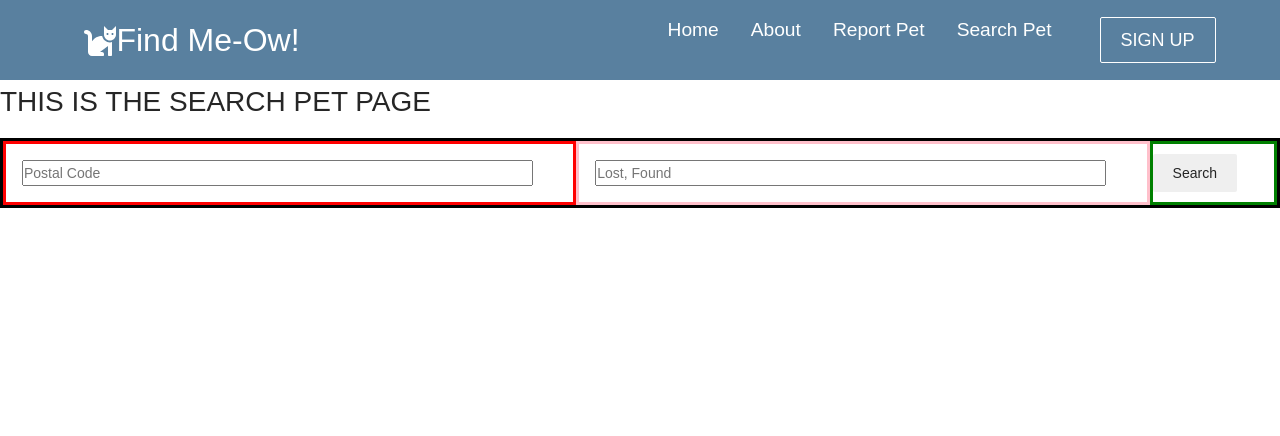
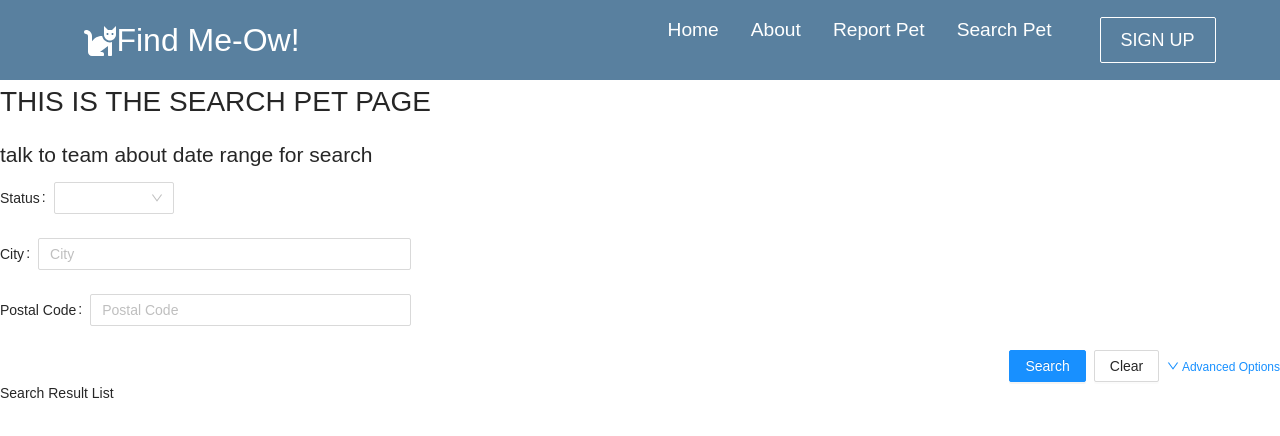
Before and after one commit to WalidDouri/FinalProject_Find_Meow, a React (Create React App) app in the folder frontend/: page /search-pet in a window 1280 px wide. Shown: the top 436 px of the page. Built offline with nearby package versions, Linux system fonts and the light colour scheme.

Commit message:
Additional work for searchform

```diff
--- a/frontend/src/Pages/SearchPet.jsx
+++ b/frontend/src/Pages/SearchPet.jsx
@@ -1,13 +1,15 @@
 import React from 'react'
 import SearchForm from '../components/SearchForm'
-
+// import '../SearchForm.scss'
 
 export default function ReportPet() {
   return (
     <div>
       {/* <Navbar /> */}
       <h1>THIS IS THE SEARCH PET PAGE</h1>
+      <h2> talk to team about date range for search</h2>
       <SearchForm />
+      <div className="search-result-list">Search Result List</div>
     </div>
   )
 }
--- a/frontend/src/components/SearchForm.jsx
+++ b/frontend/src/components/SearchForm.jsx
@@ -1,58 +1,129 @@
-import React, { useRef } from 'react'
-import './SearchForm.scss';
-
-
-import Container from 'react-bootstrap/Container'
-import Form from 'react-bootstrap/Form'
-import Button from 'react-bootstrap/Button'
+import React, { useState, useEffect } from 'react';
+import axios from 'axios';
+import { Form, Row, Col, Input, Button, Select } from 'antd';
+import { DownOutlined, UpOutlined } from '@ant-design/icons';
 
 
 
-export default function SearchForm() {
-  const postalCodeRef = useRef();
-  const statusRef = useRef();
-  // const emailRef = useRef();
-  // const pwRef = useRef();
-  const handleSubmit = (e) => {
-    e.preventDefault()
-    console.log(`this is postal code------>`, postalCodeRef.current.value)
-    console.log("===============================")
-    console.log(`this is status ----->`, statusRef.current.value)
-  }
+
+export default function SearchForm () {
+  const [expand, setExpand] = useState(false);
+  const [form] = Form.useForm();
+  const [catForm, setCatForm] = useState(null);
+  const [pure, setPure] = useState({});
+
+    // useEffect(() => {
+    //         axios.get(`http://localhost:3001/api/search?last_seen_city=${pure.last_seen_city}&status=${pure.status}&last_seen_postal_code=${pure.last_seen_postal_code}`)
+    //         .then(res => setCatForm(res.data.total))
+    //         .catch(error => {
+    //           this.setState({ errorMessage: error.toString() });
+    //           console.error('There was an error!', error);
+    //       });
+    // }, []);
+
+  const { Option } = Select;
+
+  const getFields = () => {
+    const count = expand ? 10 : 6;
+    const children = [];
+
+    // for (let i = 0; i < count; i++) {
+      children.push(
+        <Col span={8} >
+          {/* key={i} */}
+          <Form.Item
+            name= "status"
+            label='Status'
+          >
+            <Select defaultValue="" style={{ width: 120 }}allowClear name= "status">
+                <Option value="lost">Lost</Option>
+                <Option value="found">Found/Stray</Option>
+            </Select>
+
+          </Form.Item>
+
+          <Form.Item
+            name="last_seen_city"
+            label="City"
+          >
+            <Input placeholder="City" name="last_seen_city" />
+          </Form.Item>
+
+          <Form.Item
+            name="last_seen_postal_code"
+            label="Postal Code"
+          >
+            <Input placeholder="Postal Code" name="last_seen_postal_code" />
+          </Form.Item>
+
+        </Col>,
+      );
+    // }
+
+    return children;
+  };
+
+  const onFinish = (values) => {
+    setPure(values);
+
+    console.log('Received values of form: ', values);
+
+    return axios.get(`http://localhost:3001/api/search?last_seen_city=${pure.last_seen_city}&status=${pure.status}&last_seen_postal_code=${pure.last_seen_postal_code}`)
+        .then(res => setCatForm(res.data.total))
+        .catch(error => {
+          this.setState({ errorMessage: error.toString() });
+          console.error('There was an error!', error);
+          });
+
+  };
 
   return (
-    <div>
-      <Container className="search-page">
-        <Form onSubmit={handleSubmit} className="form">
-          <Form.Group className="form-left">
-            <Form.Control
-              className="form-input"
-              placeholder="Postal Code"
-              aria-label="Location"
-              aria-describedby="basic-addon2"
-              ref={postalCodeRef}
-            />
-          </Form.Group>
-          <Form.Group className="form-center">
-            <Form.Control
-              className="form-input"
-              placeholder="Lost, Found"
-              aria-label="Status"
-              aria-describedby="basic-addon2"
-              ref={statusRef}
-            />
-          </Form.Group>
-          <Form.Group className="form-right">
-            <Button
-              variant="outline-secondary"
-              id="button-addon2"
-              type="submit"
-            >
-              Search
-            </Button>
-          </Form.Group>
-        </Form>
-      </Container>
-    </div>
+    <Form
+      form={form}
+      name="advanced_search"
+      className="ant-advanced-search-form"
+      onFinish={onFinish}
+    >
+      <Row gutter={24}>{getFields()}</Row>
+      <Row>
+        <Col
+          span={24}
+          style={{
+            textAlign: 'right',
+          }}
+        >
+          <Button type="primary" htmlType="submit" >
+            Search
+          </Button>
+          <Button
+            style={{
+              margin: '0 8px',
+            }}
+            onClick={() => {
+              form.resetFields();
+            }}
+          >
+            Clear
+          </Button>
+          <a
+            style={{
+              fontSize: 12,
+            }}
+            onClick={() => {
+              setExpand(!expand);
+            }}
+          >
+            {expand ? <UpOutlined /> : <DownOutlined />} Advanced Options
+          </a>
+        </Col>
+      </Row>
+    </Form>
   );
-}
+};
+
+// export default SearchForm(
+//   <div>
+//     <SearchForm />
+//     <div className="search-result-list">Search Result List</div>
+//   </div>
+// );
--- a/frontend/src/components/SearchForm.scss
+++ b/frontend/src/components/SearchForm.scss
@@ -1,54 +1,17 @@
-// div {
-//   .hello {
-//     display: flex;
-//     justify-content: center;
-//     color: blueviolet;
-//     border: cadetblue;
-//     border-style: solid;
-//     padding: 20px;
-//     margin: 20px;
-//   }
+[data-theme="compact"] .ant-advanced-search-form,
+.ant-advanced-search-form {
+  padding: 24px;
+  background: #fbfbfb;
+  border: 1px solid #d9d9d9;
+  border-radius: 2px;
+}
 
-//   .hi {
-//     justify-content: center;
-//   }
+[data-theme="compact"] .ant-advanced-search-form .ant-form-item,
+.ant-advanced-search-form .ant-form-item {
+  display: flex;
+}
 
-// }
-.search-page {
-  border: 3px solid black;
-  display: flex;
-  width: 100vw;
-
-
-  .form {
-    display: flex;
-    width: 100%;
-    justify-content: space-between;
-  }
-
-  .form-center {
-    width: 45%;
-    border: 3px pink solid;
-  }
-
-  .form-left {
-    width: 45%;
-    border: 3px red solid;
-  }
-
-  .form-right {
-    width: 10%;
-    border: 3px green solid;
-    display: flex;
-    align-items: center;
-  }
-
-  .hi {
-    width: 50%;
-  }
-
-  .form-input {
-    width: 90%;
-    margin: 1rem;
-  }
+[data-theme="compact"] .ant-advanced-search-form .ant-form-item-control-wrapper,
+.ant-advanced-search-form .ant-form-item-control-wrapper {
+  flex: 1;
 }
```
Also changed, not shown: 1 other file (tests, documents, lock files or other folders).
